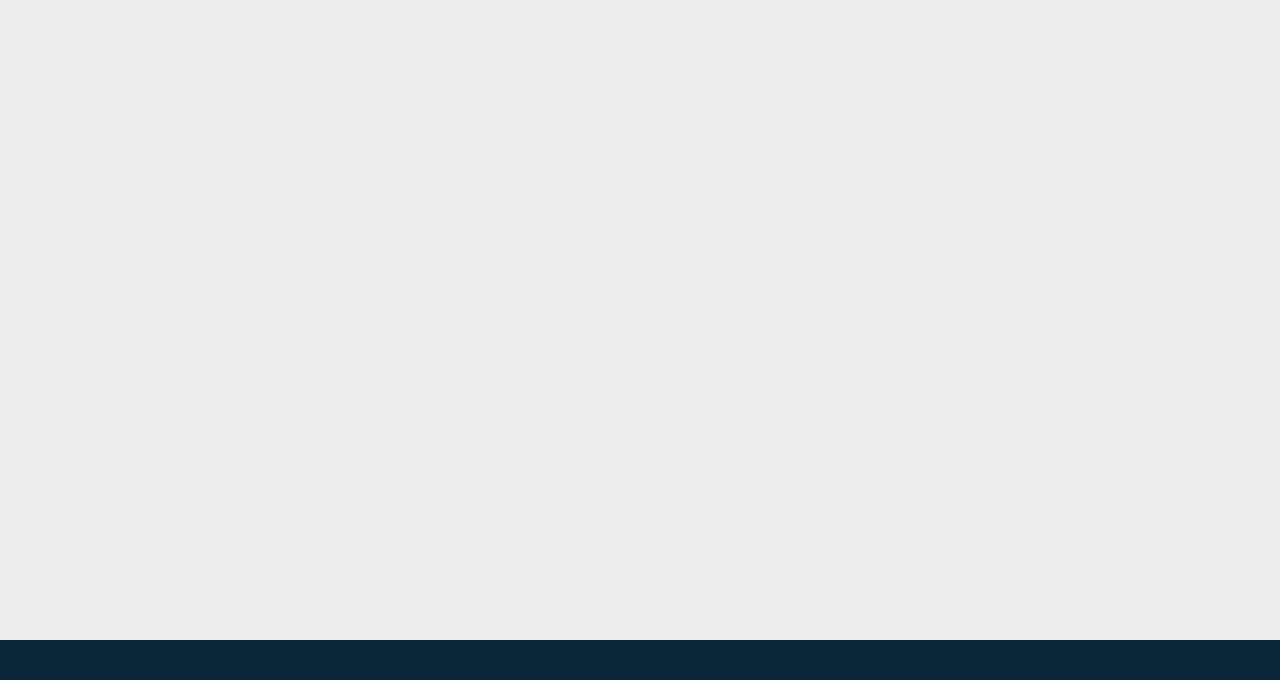
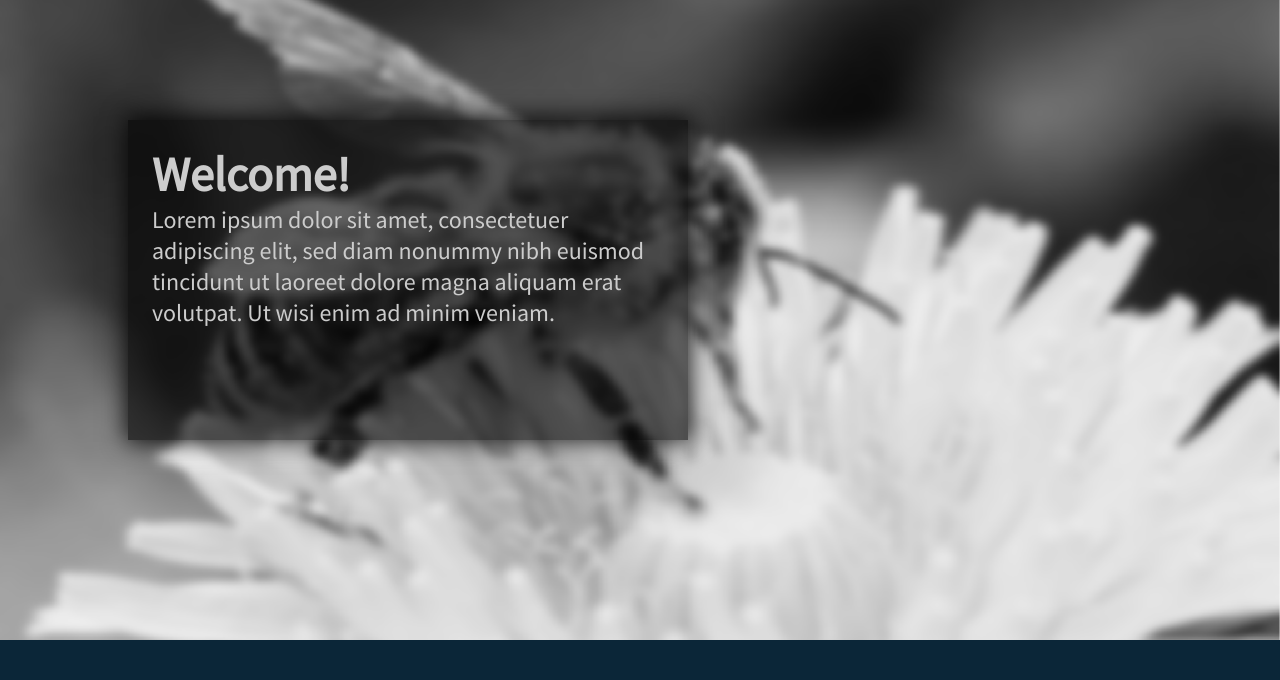
Before and after one commit to Chr1ssW/project-bees, a PHP site: page / in a window 1280 px wide. Shown: the part 120-800 px from the top of the page. Run offline with PHP 8.4, Linux system fonts and the light colour scheme.

Commit message:
Slideshow started

```diff
--- a/website/html/index.html
+++ b/index.html
@@ -18,19 +18,19 @@
             </li>
             <li>
                 <a href="#">
-                    <span class="icon"><img src="website/resources/img/dashboard.png" alt="account"></span>
+                    <span class="icon"><img src="website/resources/img/dashboard.png" alt="Dashboard"></span>
                     <span class="title">Dashboard</span>
                 </a>
             </li>
             <li>
-                <a href="myBeehives.html">
-                    <span class="icon"><img src="website/resources/img/mybeehives.png" alt="account"></span>
+                <a href="website/html/myBeehives.html">
+                    <span class="icon"><img src="website/resources/img/mybeehives.png" alt="My beehives"></span>
                     <span class="title">My beehives</span>
                 </a>
             </li>
             <li>
                 <a href="#">
-                    <span class="icon"><img src="website/resources/img/map.png" alt="account"></span>
+                    <span class="icon"><img src="website/resources/img/map.png" alt="Map"></span>
                     <span class="title">Map</span>
                 </a>
             </li>
@@ -89,7 +89,17 @@
             </nav>
         </header>
         <main>
-
+            <div class="slideshow">
+                <div class="slide">
+                    <div class="text">
+                        <h1>Welcome!</h1>
+                        <p>Lorem ipsum dolor sit amet, consectetuer adipiscing elit,
+                            sed diam nonummy nibh euismod tincidunt ut laoreet dolore magna
+                            aliquam erat volutpat. Ut wisi enim ad minim veniam.</p>
+                    </div>
+                    <img src="website/resources/img/slide1.png" alt="Bee">
+                </div>
+            </div>
         </main>
         <footer></footer>
     </div>
--- a/website/css/main.css
+++ b/website/css/main.css
@@ -97,10 +97,39 @@ nav button {
 
 main {
   height: 80vh;
+  width: 100%;
   background-color: #EDEDED;
 }
 
-main #beehive-squareText {
+.slideshow {
+  width: 100%;
+  height: 80vh;
+}
+
+.slide img {
+  width: 100%;
+  height: 80vh;
+  -o-object-fit: cover;
+     object-fit: cover;
+}
+
+.text {
+  position: absolute;
+  background: rgba(0, 0, 0, 0.6);
+  top: 30vh;
+  left: 10%;
+  height: 40vh;
+  width: 70vh;
+  padding: 3vh;
+  z-index: 0;
+  color: #CCCCCC;
+  font-family: 'SourceRegular';
+  font-size: 3vh;
+  -webkit-box-shadow: 1px -1px 22px 3px rgba(0, 0, 0, 0.82);
+          box-shadow: 1px -1px 22px 3px rgba(0, 0, 0, 0.82);
+}
+
+#beehive-squareText {
   border-radius: 25px;
   background: #D3D3D3;
   padding: 20px;
@@ -109,20 +138,20 @@ main #beehive-squareText {
   margin-left: 25vh;
 }
 
-main #beehive-squareText p {
+#beehive-squareText p {
   font-family: 'SourceLight';
   color: #0B2638;
   padding: 0.8vh;
 }
 
-main #beehive-squareText:hover {
+#beehive-squareText:hover {
   border: none;
   background: -webkit-gradient(linear, left top, right top, from(#FCEE21), to(#EAB111));
   background: linear-gradient(to right, #FCEE21, #EAB111);
   color: #0B2638;
 }
 
-main #beehive-extraSquare {
+#beehive-extraSquare {
   border-radius: 25px;
   background: #D3D3D3;
   padding: 20px;
@@ -133,7 +162,7 @@ main #beehive-extraSquare {
   position: top;
 }
 
-main #beehive-extraSquare p {
+#beehive-extraSquare p {
   font-family: 'SourceLight';
   color: #0B2638;
   padding: 0.8vh;
@@ -141,15 +170,8 @@ main #beehive-extraSquare p {
   font-size: 2vh;
 }
 
-main #beehive-extraSquare img {
+#beehive-extraSquare img {
   margin-left: 3vh;
-}
-
-main #beehive-extraSquare:hover {
-  border: none;
-  background: -webkit-gradient(linear, left top, right top, from(#FCEE21), to(#EAB111));
-  background: linear-gradient(to right, #FCEE21, #EAB111);
-  color: #0B2638;
 }
 
 footer {
@@ -170,6 +192,7 @@ footer {
   transition: transform 0.5s, -webkit-transform 0.5s;
   -webkit-box-shadow: 1px -1px 22px 3px rgba(0, 0, 0, 0.82);
           box-shadow: 1px -1px 22px 3px rgba(0, 0, 0, 0.82);
+  z-index: 1;
 }
 
 #sidebar ul {
@@ -224,6 +247,7 @@ footer {
   transition: -webkit-transform 0.5s;
   transition: transform 0.5s;
   transition: transform 0.5s, -webkit-transform 0.5s;
+  z-index: 1;
 }
 
 .popup-form {
--- a/website/css/main.scss
+++ b/website/css/main.scss
@@ -66,7 +66,38 @@ nav{
 
 main{
     height: 80vh;
+    width: 100%;
     background-color: $bgColor;
+}
+
+.slideshow{
+    width: 100%;
+    height: 80vh;
+
+}
+
+.slide{
+    img{
+        width: 100%;
+        height: 80vh;
+        object-fit: cover;
+    }
+}
+
+.text{
+    position: absolute;
+    background: rgba(0,0,0,0.6);
+    top: 30vh;
+    left: 10%;
+    height: 40vh;
+    width: 70vh;
+    padding: 3vh;
+    z-index: 0;
+    color: $grey;
+    font-family: 'SourceRegular';
+    font-size: 3vh;
+    box-shadow: 1px -1px 22px 3px rgba(0,0,0,0.82);
+}
 
 #beehive-squareText{
 
@@ -109,10 +140,6 @@ main{
     margin-left: 60vh;
     position: relative;
     position: top;
-        &:hover{
-            @include yellowButton();
-        }
-    }
 }
 
 footer{
@@ -128,6 +155,7 @@ footer{
     transform: translateX(-45vh);
     transition: transform 0.5s;
     box-shadow: 1px -1px 22px 3px rgba(0,0,0,0.82);
+    z-index: 1;
 
     ul{
         padding-top: 15vh;
@@ -172,6 +200,7 @@ footer{
     position: absolute;
     display: none;
     transition: transform 0.5s;
+    z-index: 1;
 }
 
 .popup-form{
```
Also changed, not shown: website/resources/img/slide1.png (added), 2 other files. Lines whose indentation alone changed are shown as unchanged.
